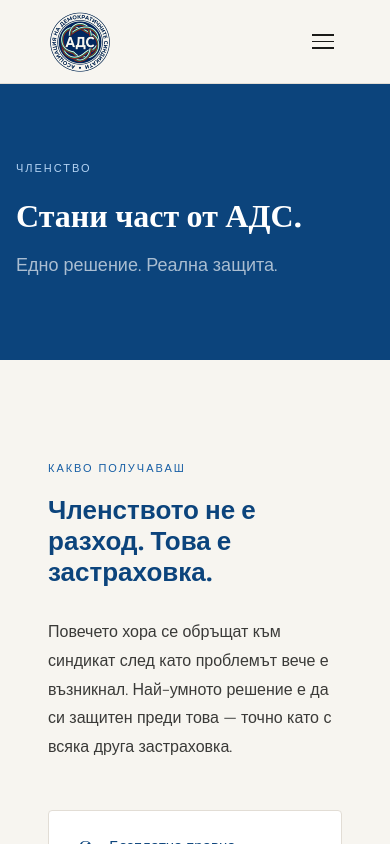
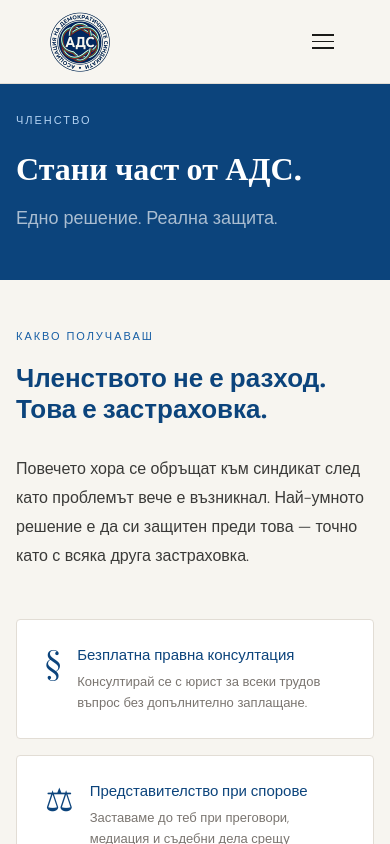
Before and after one commit to nikipozh1/adssofia, a Next.js app: page /stani-chlen in a window 390 px wide. Shown: the top 844 px of the page. Built offline with nearby package versions, Linux system fonts and the light colour scheme.

Commit message:
spacing За нас и Членство

```diff
--- a/app/stani-chlen/page.tsx
+++ b/app/stani-chlen/page.tsx
@@ -101,8 +101,8 @@
 
       {/* ══ ЗАЩО ДА СТАНЕШ ЧЛЕН ══════════════════════════════ */}
       <section
-        style={{ backgroundColor: "#F7F5F0", padding: "100px 48px" }}
-        className="px-6 md:px-[48px]"
+        style={{ backgroundColor: "#F7F5F0" }}
+        className="px-4 md:px-8 lg:px-[48px] py-12 md:py-[100px]"
       >
         <div
           style={{ maxWidth: 1200, margin: "0 auto" }}
--- a/app/za-nas/page.tsx
+++ b/app/za-nas/page.tsx
@@ -52,7 +52,7 @@
       />
 
       {/* HISTORY */}
-      <section style={{ backgroundColor: "#F7F5F0", padding: "100px 48px" }} className="px-6 md:px-[48px]">
+      <section style={{ backgroundColor: "#F7F5F0" }} className="px-4 md:px-8 lg:px-[48px] py-12 md:py-[100px]">
         <div style={{ maxWidth: 720, margin: "0 auto" }}>
           <span style={label}>История</span>
           <h2 style={{
--- a/components/PageHero.tsx
+++ b/components/PageHero.tsx
@@ -7,7 +7,7 @@
 export default function PageHero({ eyebrow, title, subtitle }: PageHeroProps) {
   return (
     <section
-      className="px-4 md:px-8 lg:px-[48px] pt-28 md:pt-[120px] pb-20 md:pb-[100px] min-h-[360px] md:min-h-[320px]"
+      className={`px-4 md:px-8 lg:px-[48px] pt-28 md:pt-[120px] ${subtitle ? "pb-12 md:pb-[100px]" : "pb-8 md:pb-[80px]"}`}
       style={{
         background: "#0C447C",
         display: "flex",
```
